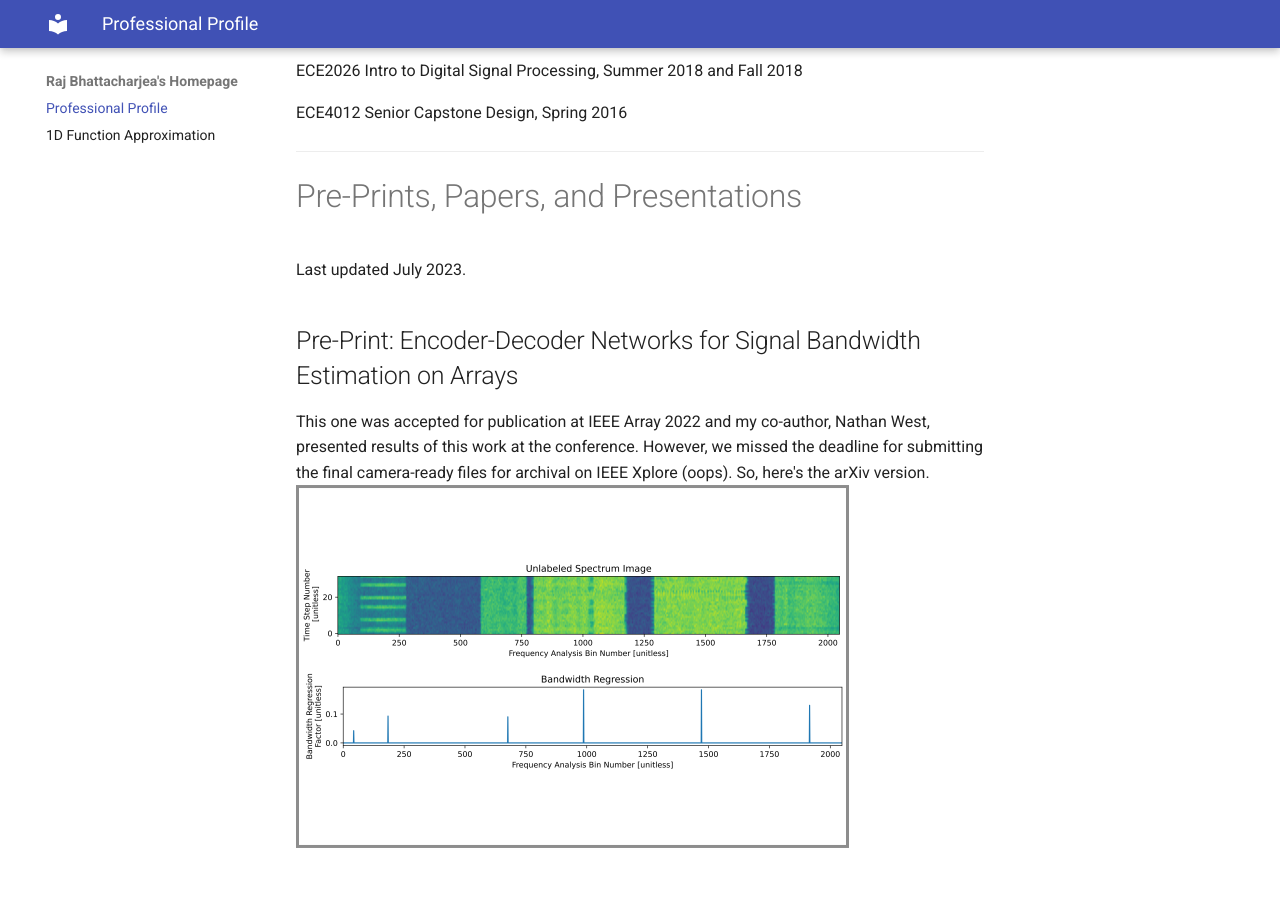
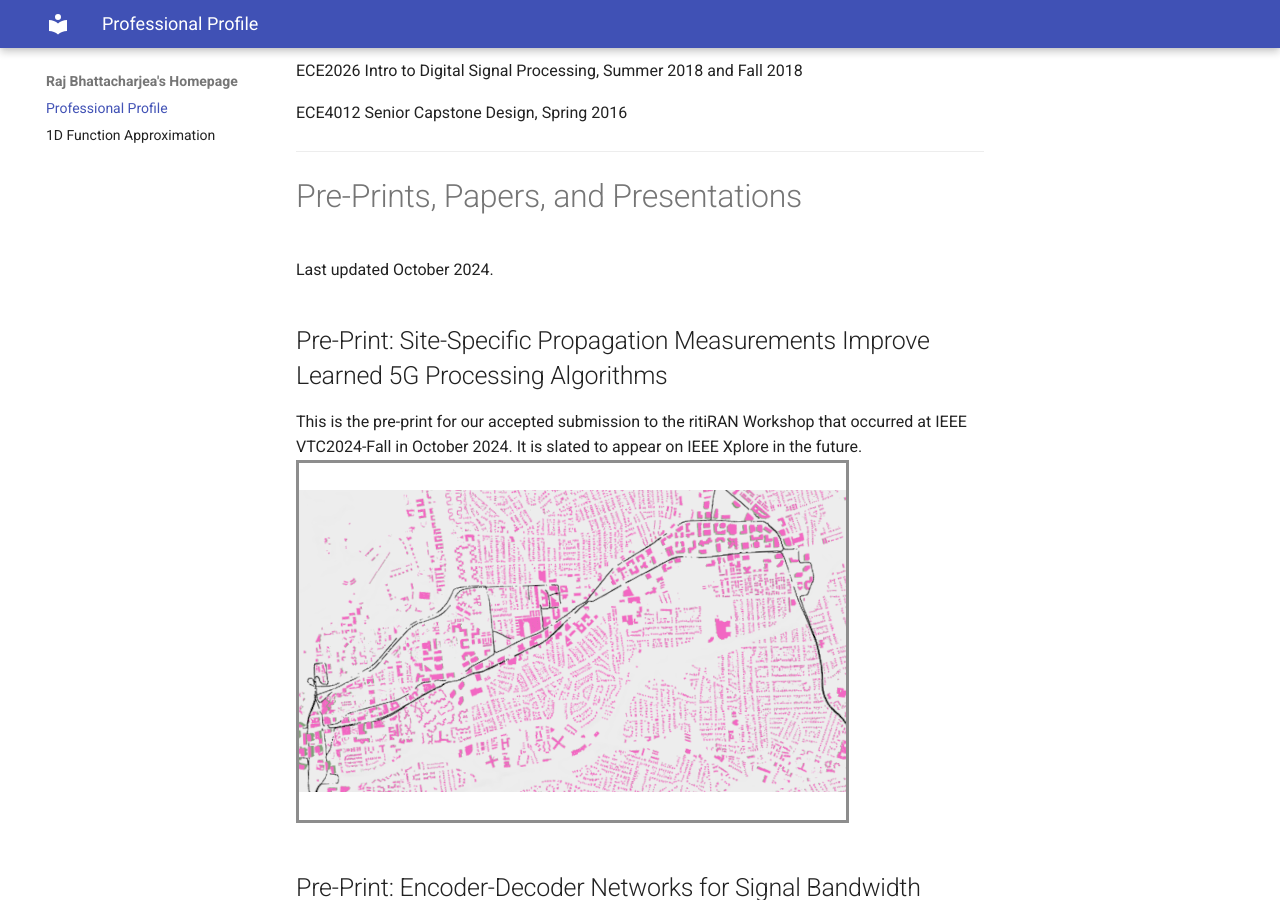
Before and after one commit to rajb245/rajb245.github.io, an MkDocs documentation site: the page built from docs/index.md, in a window 1280 px wide and 900 px high, scrolled down 730 px. Built offline with MkDocs 1.6.1 and Material for MkDocs 9.7.7, drawn with Linux system fonts in a browser that asks for light colours.

Commit message:
Add ritiRAN paper

```diff
--- a/docs/index.md
+++ b/docs/index.md
@@ -32,7 +32,10 @@ ECE2026 Intro to Digital Signal Processing, Summer 2018 and Fall 2018
 ECE4012 Senior Capstone Design, Spring 2016
 ________________________________________________________________________________
 # Pre-Prints, Papers, and Presentations
-Last updated July 2023.
+Last updated October 2024.
+## Pre-Print: Site-Specific Propagation Measurements Improve Learned 5G Processing Algorithms
+This is the pre-print for our accepted submission to the ritiRAN Workshop that occurred at IEEE VTC2024-Fall in October 2024. It is slated to  appear on IEEE Xplore in the future.
+[![How Critical is Site-Specific RAN Optimization? 5G Open-RAN Uplink Air Interface Performance Test and Optimization from Macro-Cell CIR Data](images/ritiran.png)](https://arxiv.org/abs/2410.19565)
 ## Pre-Print: Encoder-Decoder Networks for Signal Bandwidth Estimation on Arrays
 This one was accepted for publication at IEEE Array 2022 and my co-author, Nathan West, presented results of this work at the conference.
 However, we missed the deadline for submitting the final camera-ready files for archival on IEEE Xplore (oops). So, here's the arXiv version.
```
Also changed, not shown: docs/images/ritiran.png (added), site/images/ritiran.png (added), site/index.html, 1 other file.
